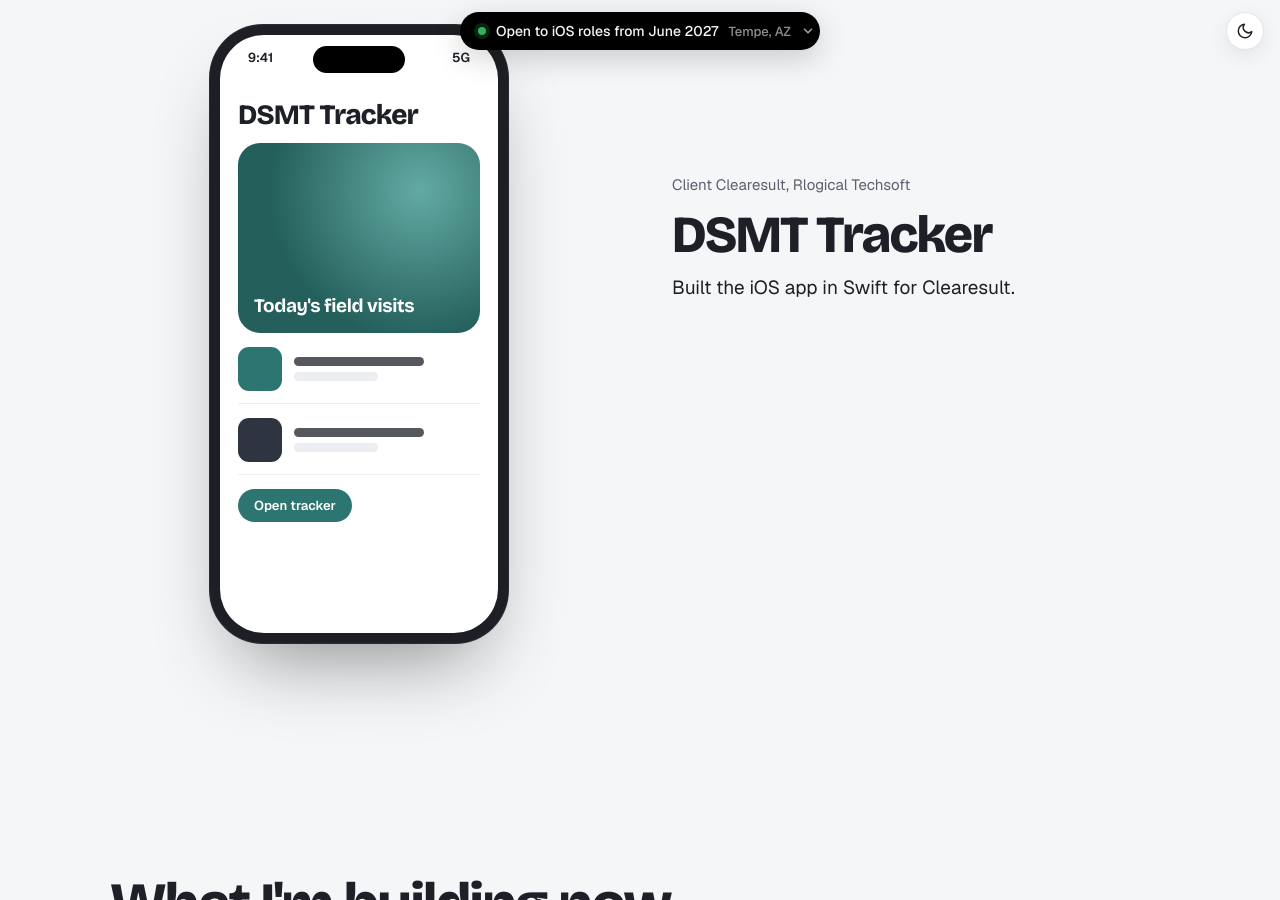
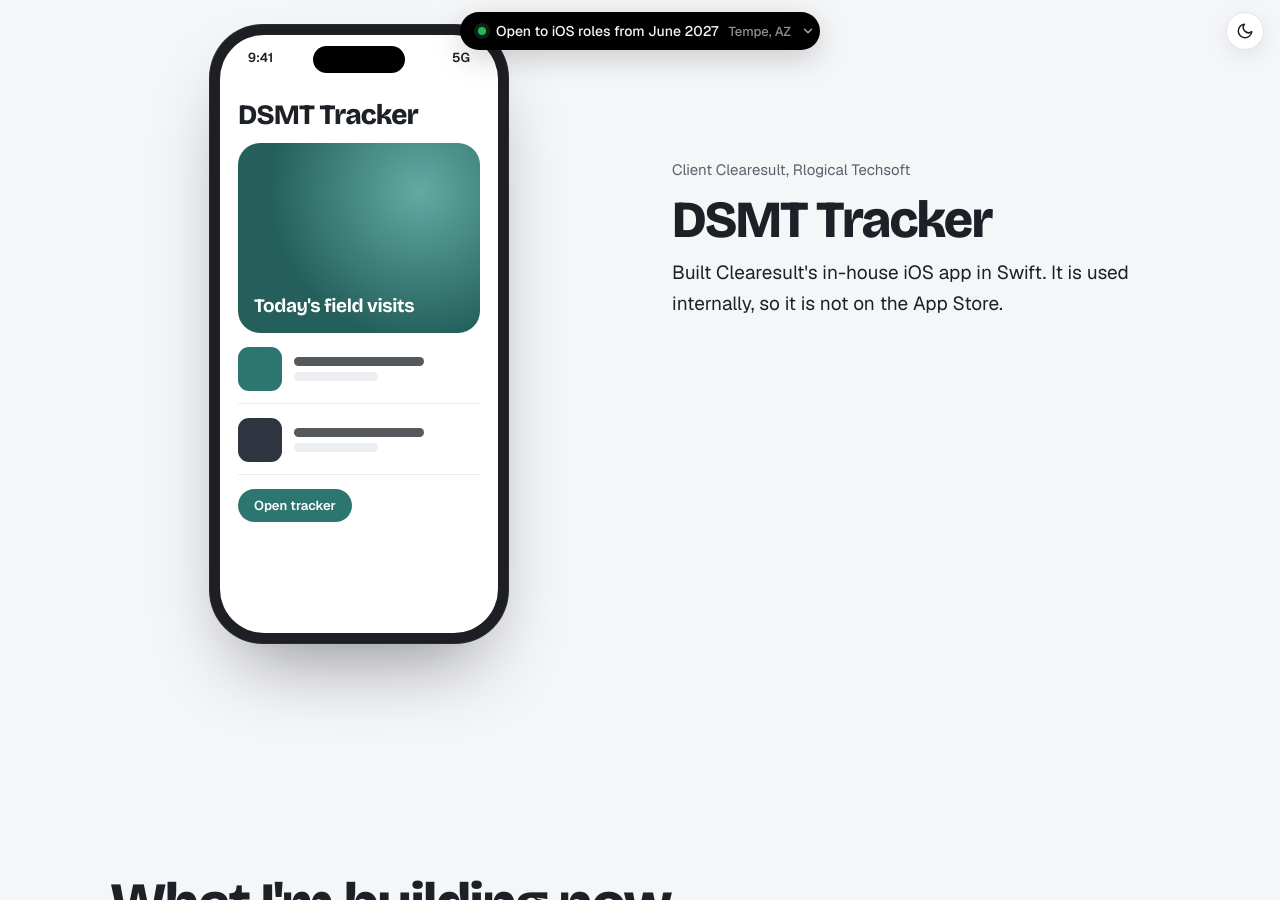
Before and after one commit to patelsid1211/patelsid1211.github.io, a Jekyll site: the page index.html, which Jekyll copies as it is, in a window 1280 px wide and 900 px high, scrolled down 5015 px. Built offline with Jekyll 4.4.1, drawn with Linux system fonts in a browser that asks for light colours.

Commit message:
Note DSMT Tracker is an in-house app

```diff
--- a/index.html
+++ b/index.html
@@ -497,7 +497,7 @@ footer { padding-block: 28px 48px; color: var(--muted); font-size: 14px; display
         <li class="step">
           <span class="kind">Client Clearesult, Rlogical Techsoft</span>
           <h3>DSMT Tracker</h3>
-          <p>Built the iOS app in Swift for Clearesult.</p>
+          <p>Built Clearesult's in-house iOS app in Swift. It is used internally, so it is not on the App Store.</p>
         </li>
       </ol>
     </div>
```
